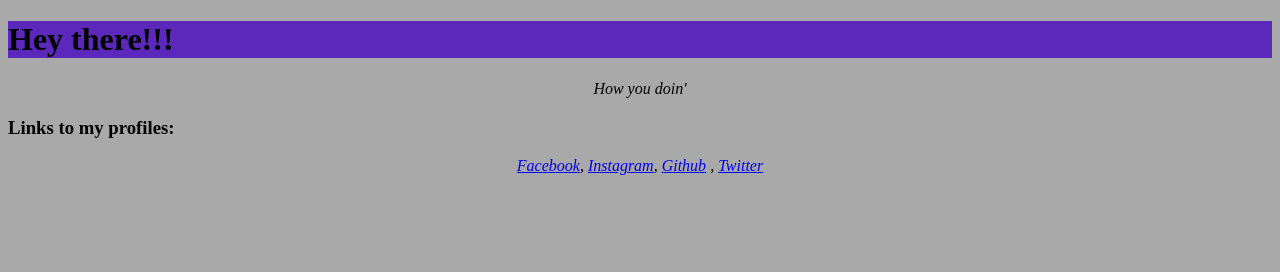
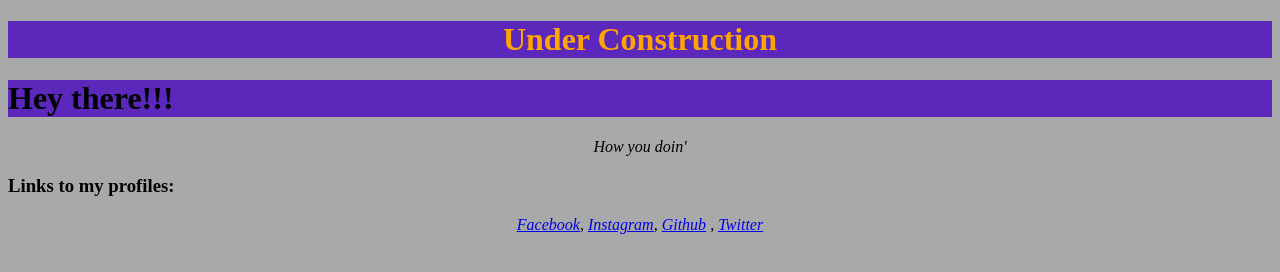
Before and after one commit to neerajkambojin/neerajkambojin.github.io, a plain HTML site: page index.html in a window 1280 px wide. Drawn offline with Linux system fonts and the light colour scheme.

Commit message:
second commit

```diff
--- a/index.html
+++ b/index.html
@@ -5,6 +5,9 @@
     <meta name="viewport" content="width=device-width, initial-scale=1.0">
     <title>neeraj</title>
     <style>
+
+
+
         body {
             background-color: #A9A9A9;
         }
@@ -13,13 +16,22 @@
             text-align: left;
             background-color: rgb(91, 40, 187);
         }
+        #UC {
+            color: orange;
+            text-align: center;
+        }
         p {
             font-style: italic;
             text-align: center;
         }
     </style>
 </head>
+
+
 <body>
+
+    <h1 id="UC">Under Construction</h1>
+
     <h1>
         Hey there!!!
     </h1>
```
Also changed, not shown: styles.css (added).
